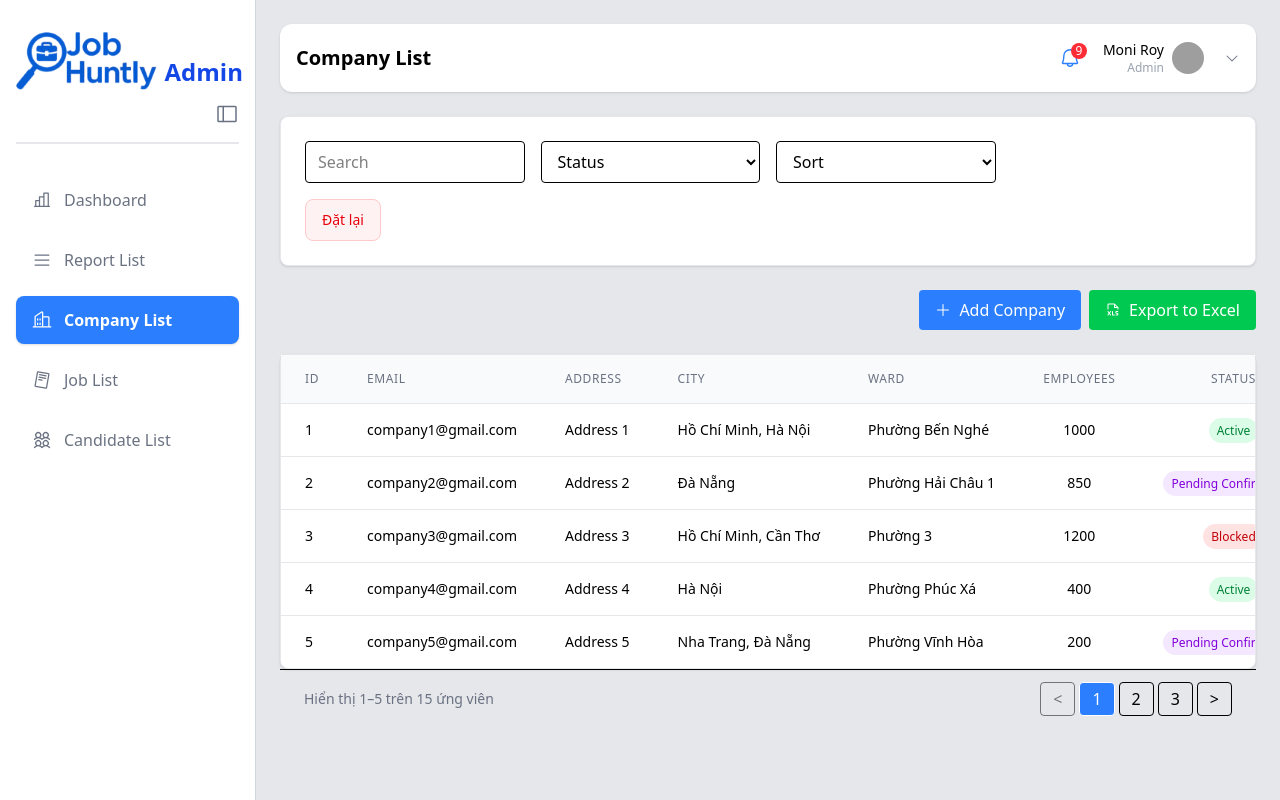
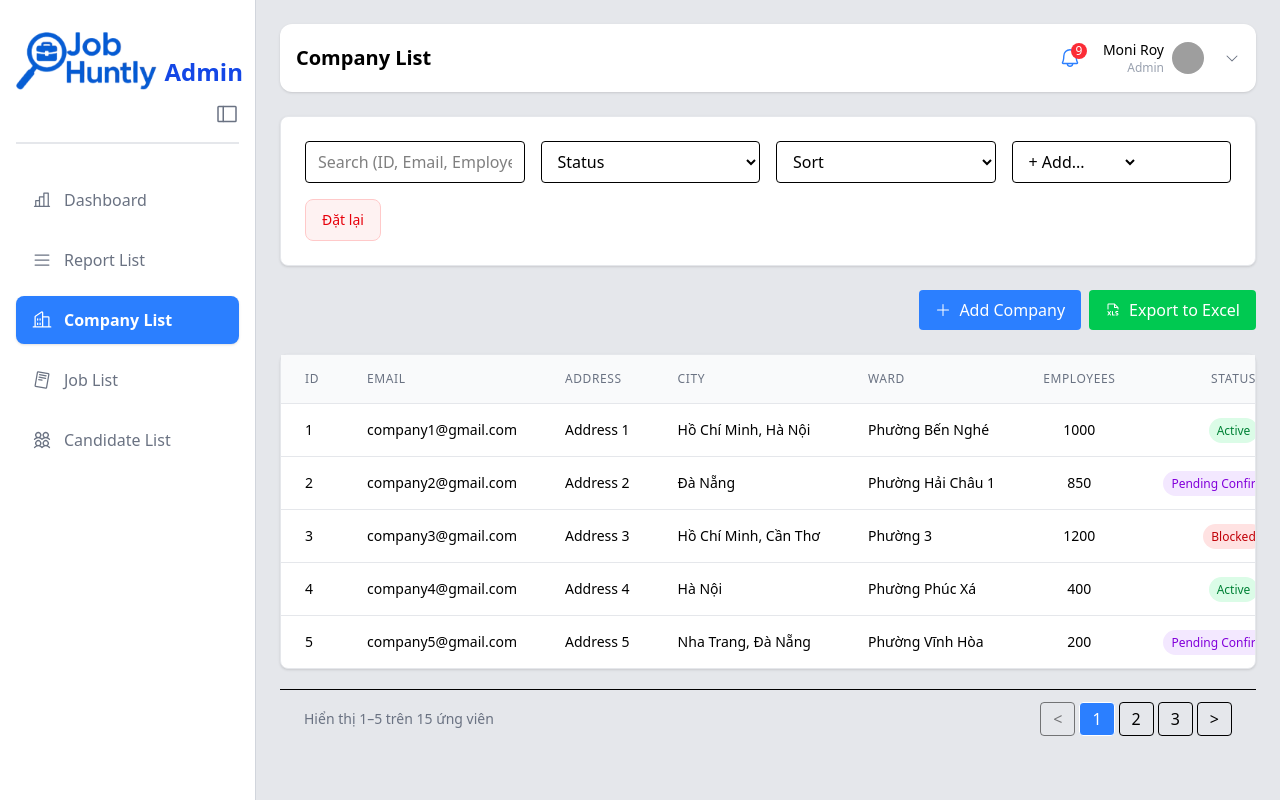
Before and after one commit to Group-3-KTC/job-huntly-admin-app, a React (Vite) app: page /companyList in a window 1280 px wide. Built offline with nearby package versions, Linux system fonts and the light colour scheme; sample sign-in values are in the browser's storage; grey boxes are pictures that could not be loaded.

Commit message:
framefind

```diff
--- a/src/features/companylist/components/CompanyTable.tsx
+++ b/src/features/companylist/components/CompanyTable.tsx
@@ -141,7 +141,7 @@ export const CompanyTable = ({ companies, loading, pagination }: Props) => {
         emptyMessage="No companies found"
       />
       {pagination && (
-        <div className="flex items-center justify-between px-6 py-3 border-t ">
+        <div className="flex items-center justify-between px-6 py-3 border-t mt-5 ">
           <div className="text-sm text-gray-500">
             Hiển thị {(pagination.page - 1) * pagination.pageSize + 1}–
             {Math.min(pagination.page * pagination.pageSize, pagination.total)}{" "}
--- a/src/features/companylist/pages/CompanyList.tsx
+++ b/src/features/companylist/pages/CompanyList.tsx
@@ -13,9 +13,9 @@ const CompanyListPage = () => {
   const [loading, setLoading] = useState(true);
 
   const [searchText, setSearchText] = useState("");
-  const [searchField] = useState("email");
   const [statusFilter, setStatusFilter] = useState("");
   const [sortOrder, setSortOrder] = useState("");
+  const [selectedCities, setSelectedCities] = useState<string[]>([]);
   const [page, setPage] = useState(1);
   const pageSize = 5;
 
@@ -30,7 +30,7 @@ const CompanyListPage = () => {
   const filters: FilterField[] = [
     {
       key: "searchText",
-      label: "Search",
+      label: "Search (ID, Email, Employees)",
       type: "text",
     },
     {
@@ -45,23 +45,30 @@ const CompanyListPage = () => {
       type: "select",
       options: ["id", "asc", "desc", "recent"],
     },
+    {
+      key: "location_city",
+      label: "Thành phố",
+      type: "multiselect",
+      options: ["Hồ Chí Minh", "Hà Nội", "Đà Nẵng", "Cần Thơ", "Nha Trang"],
+      placeholder: "Chọn thành phố",
+    },
   ];
 
   const filtered = companies
     .filter((c) => {
-      const searchTarget =
-        searchField === "email"
-          ? c.email
-          : searchField === "city"
-          ? c.location_city.join(", ")
-          : searchField === "employees"
-          ? c.quantity_employee.toString()
-          : c.email;
-      const matchSearch = searchTarget
-        .toLowerCase()
-        .includes(searchText.toLowerCase());
+      const matchSearch =
+        c.email.toLowerCase().includes(searchText.toLowerCase()) ||
+        c.id.toString().includes(searchText) ||
+        c.quantity_employee.toString().includes(searchText);
+
       const matchStatus = statusFilter ? c.status === statusFilter : true;
-      return matchSearch && matchStatus;
+
+      const matchCity =
+        selectedCities.length > 0
+          ? c.location_city.some((city) => selectedCities.includes(city))
+          : true;
+
+      return matchSearch && matchStatus && matchCity;
     })
     .sort((a, b) => {
       if (sortOrder === "asc") return a.email.localeCompare(b.email);
@@ -81,22 +88,25 @@ const CompanyListPage = () => {
           searchText,
           status: statusFilter,
           sort: sortOrder,
+          location_city: selectedCities,
         }}
         onFilterChange={(values) => {
           setSearchText(values.searchText || "");
           setStatusFilter(values.status || "");
           setSortOrder(values.sort || "");
+          setSelectedCities(values.location_city || []);
           setPage(1);
         }}
         onReset={() => {
           setSearchText("");
           setStatusFilter("");
           setSortOrder("");
+          setSelectedCities([]);
           setPage(1);
         }}
       />
 
-      <div className="flex justify-end">
+      <div className="flex justify-end mt-4">
         <div className="flex gap-2">
           <button className="flex items-center px-4 py-2 text-white bg-blue-500 rounded hover:bg-blue-600">
             <PlusIcon size={16} className="mr-2" /> Add Company
```
